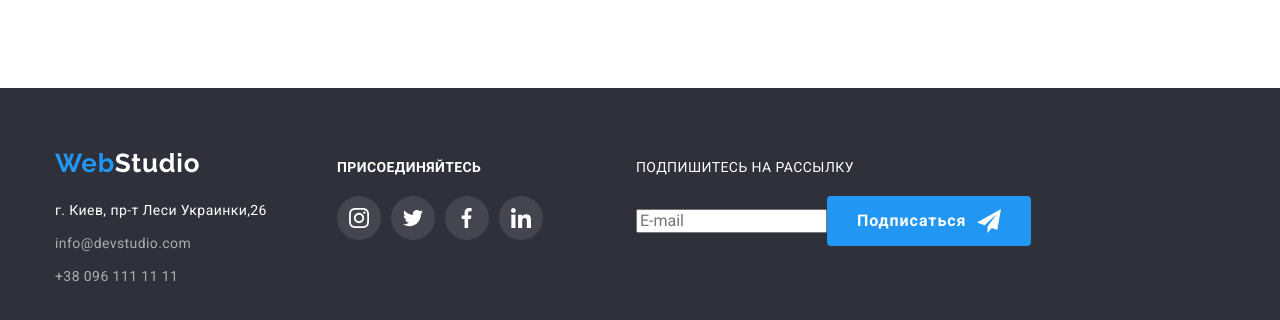
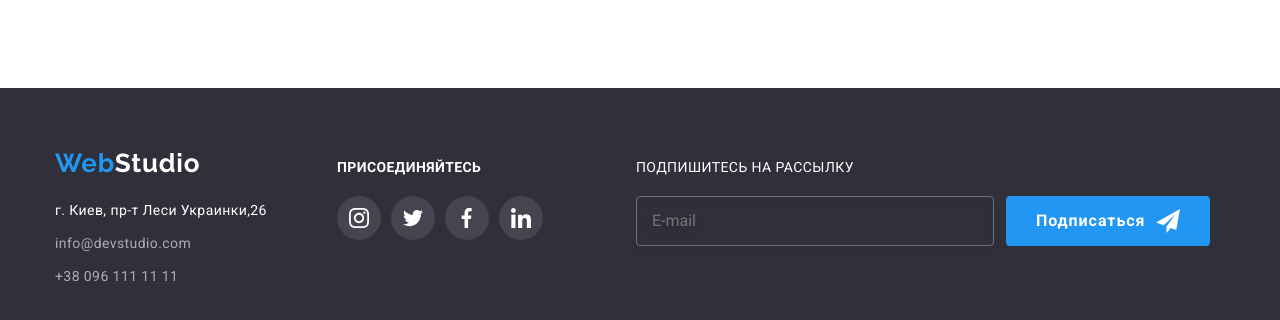
Before and after one commit to Ellena83/goit-markup-hw-06, a plain HTML site: page index.html in a window 1280 px wide. Shown: the part 2593-2913 px from the top of the page. Drawn offline with nearby package versions, Linux system fonts and the light colour scheme.

Commit message:
update index.html
fixed bug in input tag in footer

```diff
--- a/index.html
+++ b/index.html
@@ -346,7 +346,7 @@
     <div class="footer-subscribe">
         <p class="footer-title">Подпишитесь на рассылку</p>
         <form class="subscribe-form">
-            <input class="333" type="email" name="subscribe-email" placeholder="E-mail"/>
+            <input class="subscribe-input" type="email" name="subscribe-email" placeholder="E-mail"/>
              <button class="subcribe-button" type="submit">Подписаться
                 <svg class="subscribe-button-icon" width="24" height="24">
                 <use href="./img/icons.svg#icon-icon-send"></use>
```
